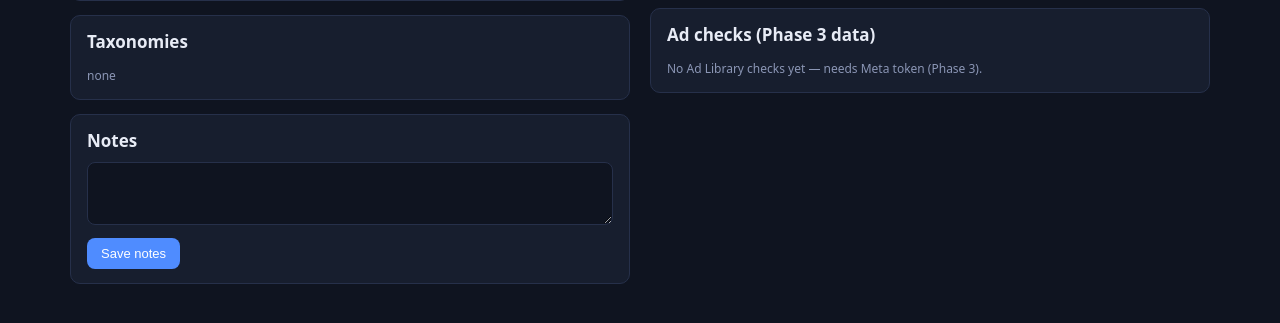
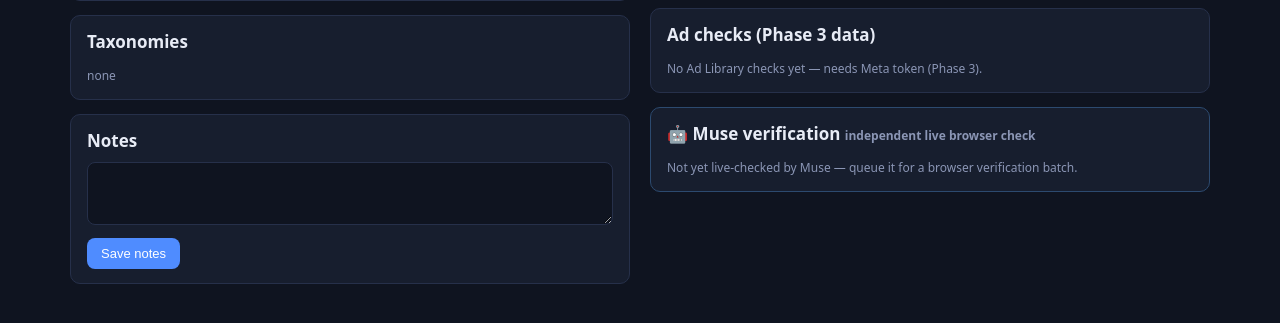
Before and after one commit to Sarojkumar9999/targeto-senior-home-care-pipeline, a Python web app: template pipeline/templates/agency.html in a window 1280 px wide. Shown: the part 389-712 px from the top of the page. Run offline with Jinja, Linux system fonts and the light colour scheme; the template is opened without the code that fills it, so the values that code supplies are empty.

Commit message:
Muse verification: dual FB/ads verdicts (pipeline/templates/agency.html)

```diff
--- a/pipeline/templates/agency.html
+++ b/pipeline/templates/agency.html
@@ -102,6 +102,27 @@
         <div class="kv" style="margin-top:8px">📢 {{ (cr.body or '')[:140] }} <span class="note">CTA: {{ cr.cta or '—' }}</span></div>
       {% endfor %}
     </div>
+
+    <div class="card" style="border-color:#2c4a6f">
+      <h2 style="margin-top:0">🤖 Muse verification <span class="note">independent live browser check</span></h2>
+      {% if a.muse_ad_checked_at or a.muse_fb_checked_at %}
+        <div class="kv"><b>FB page</b>
+          {% if a.muse_fb_page_url %}<a href="{{ a.muse_fb_page_url }}" target="_blank">{{ a.muse_fb_page or 'link ↗' }}</a>{% else %}{{ a.muse_fb_page or '—' }}{% endif %}
+          {% if a.muse_fb_page and a.fb_page and (a.muse_fb_page|lower == a.fb_page|lower) %}<span title="Matches the pipeline's find">✅</span>
+          {% elif a.muse_fb_page %}<span title="Pipeline found: {{ a.fb_page or 'nothing' }}">⚠️ differs</span>{% endif %}
+          <span class="note">{{ a.muse_fb_confidence or '' }}{% if a.muse_fb_checked_at %} · {{ a.muse_fb_checked_at.strftime('%Y-%m-%d') }}{% endif %}</span>
+        </div>
+        <div class="kv"><b>Ads</b>
+          <span class="pill {{ {'RUNNING':'progress','NO_ADS':'not'}[a.muse_ad_status] if a.muse_ad_status in ('RUNNING','NO_ADS') else 'new' }}">{{ a.muse_ad_status }}</span>
+          {% if a.muse_ad_status == a.ad_status %}<span title="Matches the pipeline">✅</span>
+          {% else %}<span title="Pipeline says {{ a.ad_status }}">⚠️ pipeline: {{ a.ad_status }}</span>{% endif %}
+          <span class="note">{% if a.muse_ad_checked_at %}{{ a.muse_ad_checked_at.strftime('%Y-%m-%d') }}{% endif %}</span>
+        </div>
+        {% if a.muse_ad_notes %}<div class="kv"><span class="note">{{ a.muse_ad_notes }}</span></div>{% endif %}
+      {% else %}
+        <span class="note">Not yet live-checked by Muse — queue it for a browser verification batch.</span>
+      {% endif %}
+    </div>
   </div>
 </div>
 {% endblock %}
```
